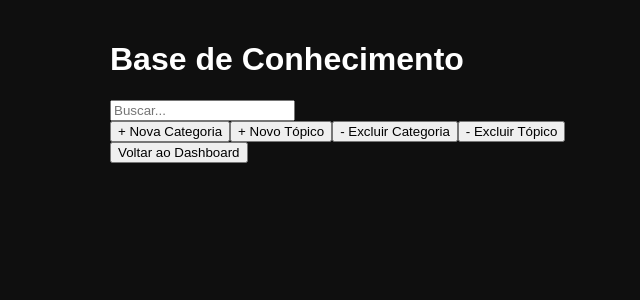
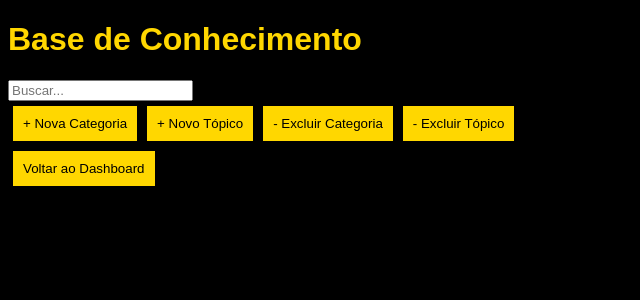
Before and after one commit to Wertco-Bombas/Wertco, a Next.js app: page /base in a window 1280 px wide. Shown: the top 300 px of the page, without its empty margins (0-640 px from the left). Built offline with nearby package versions, Linux system fonts and the light colour scheme.

Commit message:
Update globals.css

```diff
--- a/styles/globals.css
+++ b/styles/globals.css
@@ -1,79 +1,18 @@
 body {
-  background: #0f0f0f;
-  color: #fff;
+  background-color: #000;
+  color: #FFD700;
   font-family: Arial, sans-serif;
-  margin: 0;
-  padding: 0;
 }
 
-/* CONTAINER BASE */
-.base-container {
-  max-width: 1100px;
-  margin: auto;
-  padding: 20px;
-}
-
-/* ❌ REMOVIDO CONFLITO GLOBAL DE BOTÃO */
-/* antes: button { ... } */
-
-/* Agora só um estilo base leve (não quebra layout) */
 button {
+  background-color: #FFD700;
+  color: #000;
+  border: none;
+  padding: 10px;
+  margin: 5px;
   cursor: pointer;
 }
 
-/* ❌ REMOVIDO CONFLITO GLOBAL DE INPUT/SELECT */
-/* antes: input, select { width:100% ... } */
-
-/* agora só base leve */
-input,
-select {
-  font-family: inherit;
+button:hover {
+  background-color: #FFA500;
 }
-
-/* TOPIC CARD SIMPLES (fallback) */
-.topic {
-  background: #1a1a1a;
-  padding: 15px;
-  margin: 10px 0;
-  border-radius: 10px;
-  border: 1px solid #333;
-}
-
-/* MODAL */
-.modal {
-  position: fixed;
-  top: 0;
-  left: 0;
-  width: 100%;
-  height: 100%;
-  background: rgba(0, 0, 0, 0.7);
-  display: flex;
-  justify-content: center;
-  align-items: center;
-  z-index: 999;
-}
-
-.modal-content {
-  background: #1a1a1a;
-  padding: 20px;
-  border-radius: 10px;
-  width: 400px;
-}
-
-/* =========================
-   VARIÁVEIS DE TEMA
-========================= */
-:root {
-  --yellow: #ffd700;
-  --yellow-soft: rgba(255, 215, 0, 0.1);
-  --danger: #ff4d4d;
-  --border: #222;
-}
-
-/* =========================
-   AJUSTE GLOBAL LIMPO
-========================= */
-
-* {
-  box-sizing: border-box;
-}
```
